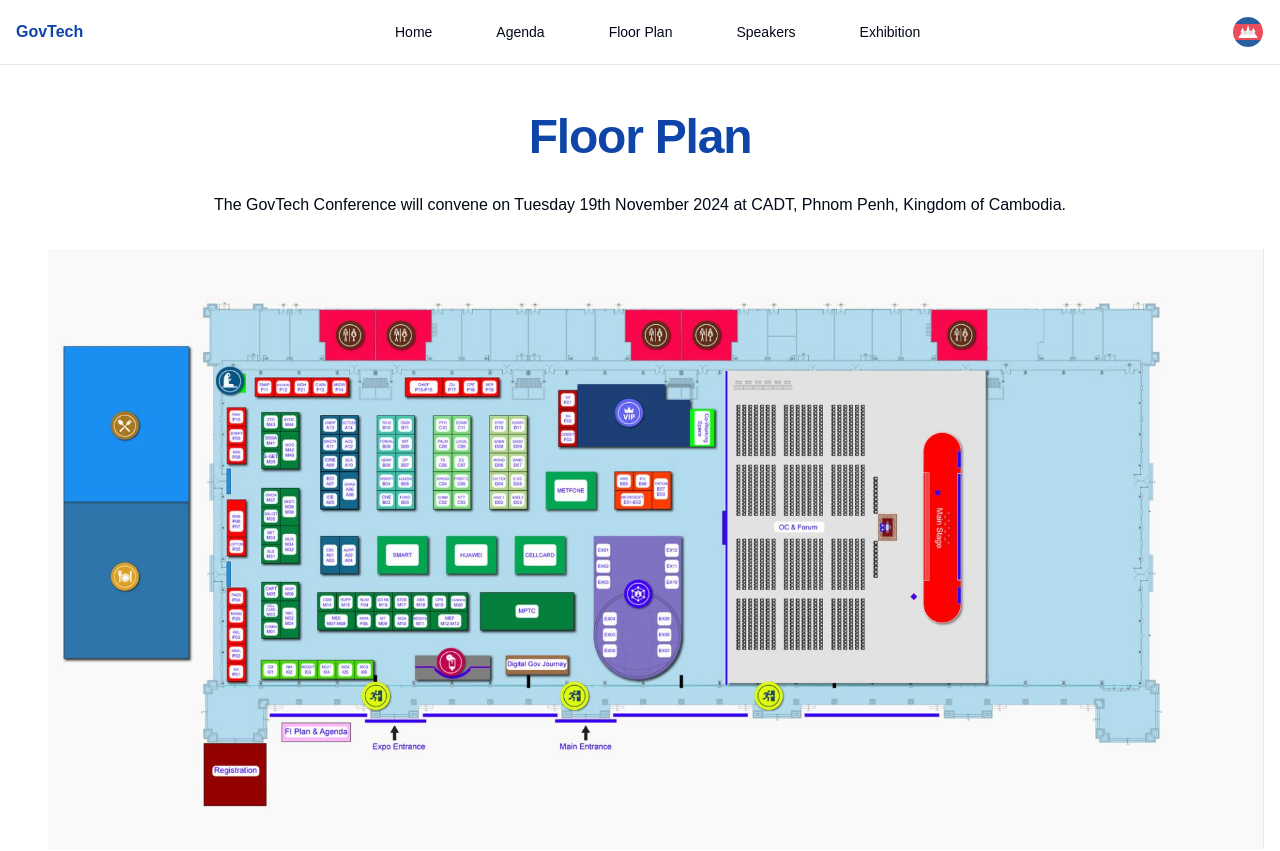
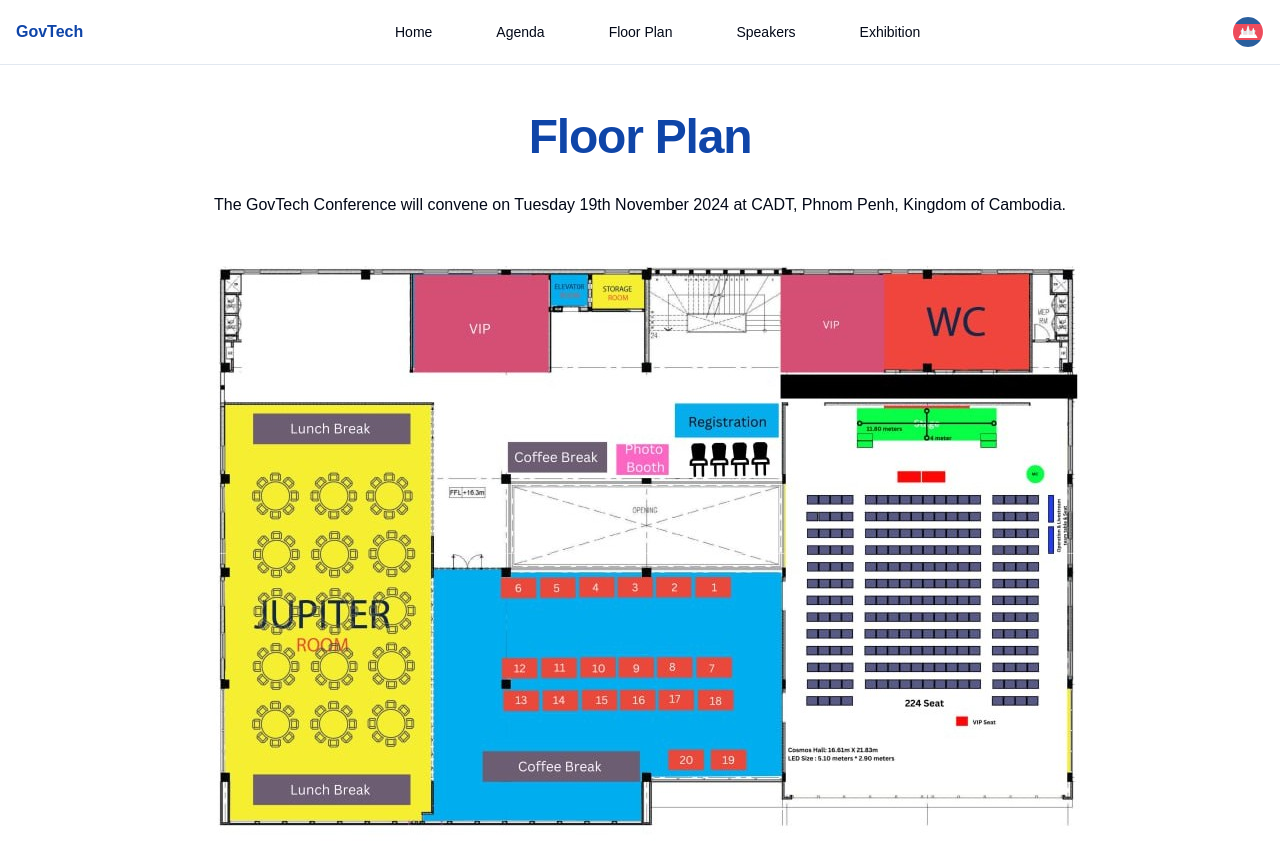
Before and after one commit to MPTCDITR/govtech-website, a Next.js app: page /en/floor-plan in a window 1280 px wide. Shown: the top 851 px of the page. Built offline with nearby package versions, Linux system fonts and the light colour scheme; a web font is replaced by a local one.

Commit message:
feat: add floor plan image

```diff
--- a/app/[locale]/floor-plan/page.tsx
+++ b/app/[locale]/floor-plan/page.tsx
@@ -16,12 +16,14 @@
                     The GovTech Conference will convene on Tuesday 19th November 2024 at CADT,
                     Phnom Penh, Kingdom of Cambodia.
                 </TextElement>
-                <img
-                    key='govtech-2024-floor-plan'
-                    src='/dgf-floor-plan.jpg'
-                    alt='govtech-2024-floor-plan'
-                    className='m-4'
-                />
+                <div className='flex w-full justify-center'>
+                    <img
+                        key='govtech-2024-floor-plan'
+                        src='/floor-plan.jpg'
+                        alt='govtech-2024-floor-plan'
+                        className='m-4'
+                    />
+                </div>
             </div>
         </main>
     );
```
Also changed, not shown: public/floor-plan.jpg (added).
